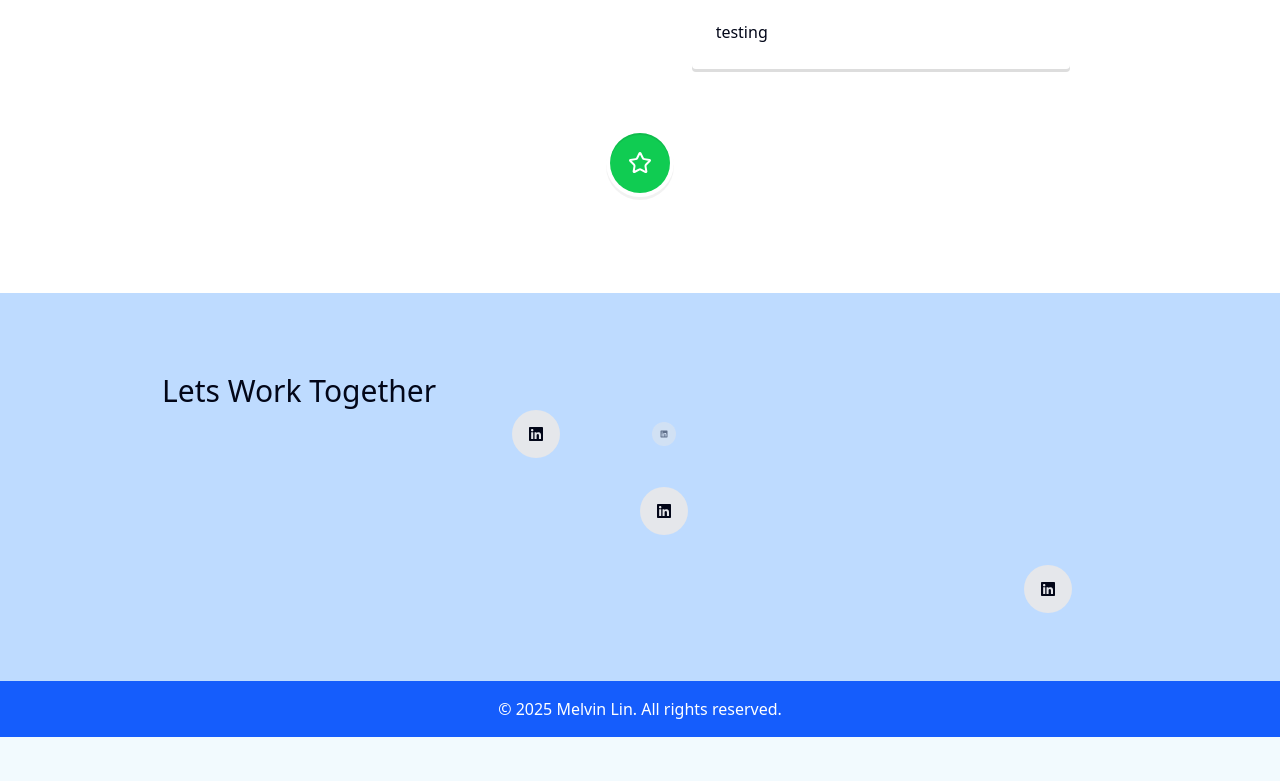
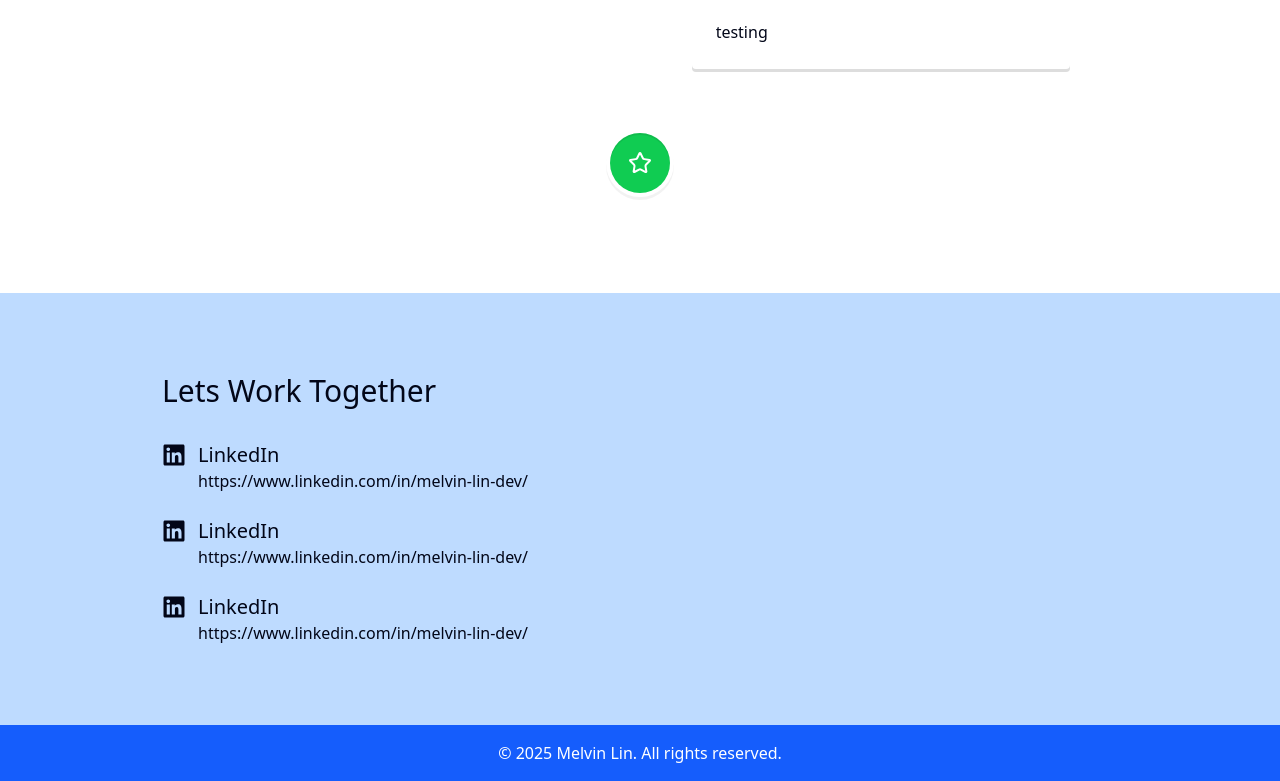
Before and after one commit to melvin-lin-dev/melvin-lin-portfolio, a Next.js app: page /home in a window 1280 px wide. Shown: the part 3210-3991 px from the top of the page. Before the commit the page ends 3947 px from the top, so only its background shows below. Built offline with nearby package versions, Linux system fonts and the light colour scheme.

Commit message:
style(contact): update layout structure and spacing

```diff
--- a/src/app/home/page.tsx
+++ b/src/app/home/page.tsx
@@ -294,7 +294,7 @@ export default function HomePage(): ReactElement {
             </section>
             <section className="py-20 bg-[#f9fafb]">
                 <div className="container">
-                    <h1 className="text-3xl mb-8">Work Experience</h1>
+                    <h2 className="text-3xl mb-8">Work Experience</h2>
                     <Timeline
                         data={[
                             {
@@ -327,7 +327,7 @@ export default function HomePage(): ReactElement {
             </section>
             <section className="py-20 bg-gray-150">
                 <div className="container">
-                    <h1 className="text-3xl mb-8">Education</h1>
+                    <h2 className="text-3xl mb-8">Education</h2>
                     <Timeline
                         data={[
                             {
@@ -360,28 +360,29 @@ export default function HomePage(): ReactElement {
             </section>
             <section className="py-20 bg-blue-200 relative">
                 <div className="container">
-                    <h1 className="text-3xl mb-8">Lets Work Together</h1>
-                    <div className="h-40">
-                        <ul>
-                            <li className="absolute top-[30%] left-[50%]">
-                                <a href="" className="inline-block p-4 rounded-full bg-gray-200 scale-[0.5] opacity-50 cursor-not-allowed">
-                                    <FaLinkedin />
-                                </a>
+                    <h2 className="text-3xl mb-8">Lets Work Together</h2>
+                    <div>
+                        <ul className="space-y-6">
+                            <li className="flex space-x-3">
+                                <FaLinkedin className="mt-0.5 w-6 h-6" />
+                                <div>
+                                    <h3 className="text-xl">LinkedIn</h3>
+                                    <a href="">https://www.linkedin.com/in/melvin-lin-dev/</a>
+                                </div>
                             </li>
-                            <li className="absolute top-[50%] left-[50%]">
-                                <a href="" className="inline-block p-4 rounded-full bg-gray-200">
-                                    <FaLinkedin />
-                                </a>
+                            <li className="flex space-x-3">
+                                <FaLinkedin className="mt-0.5 w-6 h-6" />
+                                <div>
+                                    <h3 className="text-xl">LinkedIn</h3>
+                                    <a href="">https://www.linkedin.com/in/melvin-lin-dev/</a>
+                                </div>
                             </li>
-                            <li className="absolute top-[30%] left-[40%]">
-                                <a href="" className="inline-block p-4 rounded-full bg-gray-200">
-                                    <FaLinkedin />
-                                </a>
-                            </li>
-                            <li className="absolute top-[70%] left-[80%]">
-                                <a href="" className="inline-block p-4 rounded-full bg-gray-200">
-                                    <FaLinkedin />
-                                </a>
+                            <li className="flex space-x-3">
+                                <FaLinkedin className="mt-0.5 w-6 h-6" />
+                                <div>
+                                    <h3 className="text-xl">LinkedIn</h3>
+                                    <a href="">https://www.linkedin.com/in/melvin-lin-dev/</a>
+                                </div>
                             </li>
                         </ul>
                     </div>
```
